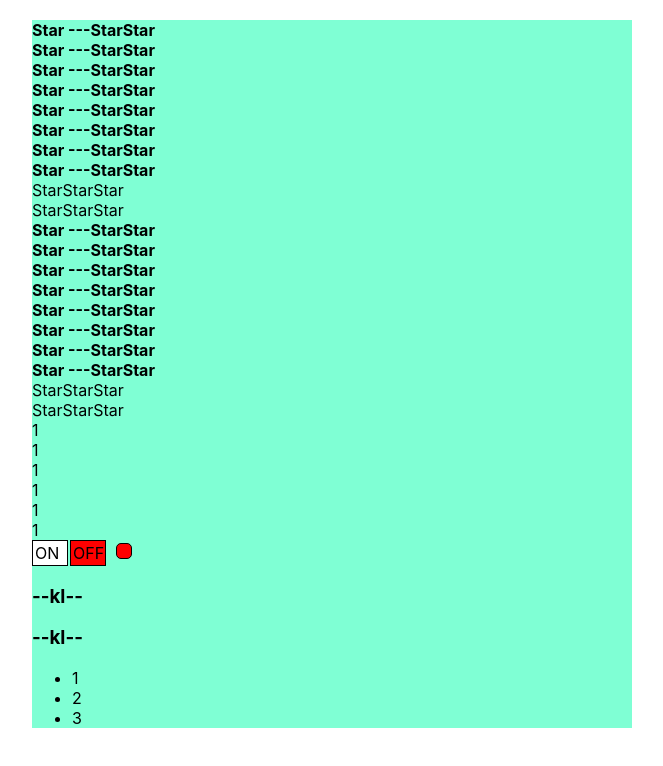
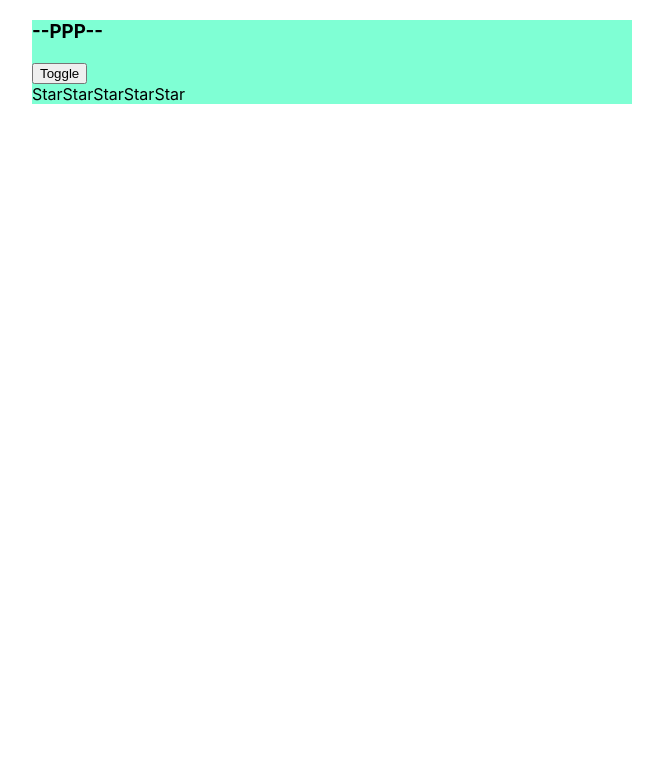
Before and after one commit to KombinatorVit/TempReactLearn, a React (Create React App) app: page / in a window 1280 px wide. Shown: the top 766 px of the page, without its empty margins (308-971 px from the left). Built offline with nearby package versions, Linux system fonts and the light colour scheme.

Commit message:
потихоньку оптимизирую

```diff
--- a/src/App.tsx
+++ b/src/App.tsx
@@ -11,8 +11,8 @@ import Accordion from './components/Accordion/Accordion';
 function App() {
 
     let [ratingValue, setRatingValue] = useState<0|1|2|3|4|5>(1)
-    let [collapsed, setControlledAccordionCollapsed] = useState<boolean>(false)
-    let [switchOn, setSwitchOn] = useState<boolean>(true)
+    // let [collapsed, setControlledAccordionCollapsed] = useState<boolean>(false)
+    // let [switchOn, setSwitchOn] = useState<boolean>(true)
 
     console.log('App rendering');
 
@@ -21,40 +21,33 @@ function App() {
         <div className={'App'}>
             {/*<PageTitle title={'PageTitle component'}/>*/}
             {/*<PageTitle title={'Main Text'}/>*/}
-            <Rating value={5}/>
-            <Rating value={3}/>
-            <Rating value={5}/>
-            {/*<UncontrolledAccordion title={'Users'} collapsed={collapsed}/>*/}
+            {/*<Rating value={5}/>*/}
+            {/*<Rating value={3}/>*/}
+            {/*<Rating value={5}/>*/}
             {/*<Rating value={ratingValue}/>*/}
+<UncontrolledAccordion title={'РРР'} />
+            <UncontrolledRating />
 
-
-            <Rating value={3} />
-
-
-            <div>1</div>
-            <div>1</div>
-            <div>1</div>
-            <div>1</div>
-            <div>1</div>
-            <div>1</div>
             {/*<UncontrilledOnOff on={switchOn} onChange={setSwitchOn}/>*/}
-            <OnOff on={false} />
-            <Accordion collapsed={true}/>
-            <Accordion collapsed={false}/>
+            {/*<OnOff on={false} />*/}
+            {/*<OnOff on={true} />*/}
+            {/*<OnOff on={false} />*/}
+            {/*<Accordion collapsed={true}/>*/}
+            {/*<Accordion collapsed={false}/>*/}
 
         </div>
     );
 }
 
 
-type PageTitlePropsType = {
-    title: string
-}
-
-function PageTitle(props: PageTitlePropsType) {
-    return (
-        <h1> {props.title}</h1>
-    );
-}
+// type PageTitlePropsType = {
+//     title: string
+// }
+//
+// function PageTitle(props: PageTitlePropsType) {
+//     return (
+//         <h1> {props.title}</h1>
+//     );
+// }
 
 export default App;
--- a/src/components/Accordion/Accordion.tsx
+++ b/src/components/Accordion/Accordion.tsx
@@ -43,7 +43,7 @@ type AccordionTitlePropsType = {
     title: string
 }
 
-function AccordionTitle(props: AccordionTitlePropsType){
+export function AccordionTitle(props: AccordionTitlePropsType){
     console.log('AccordionTitle rendering');
     return (
         <h3 >--{props.title}--</h3>
--- a/src/components/Accordion/UncontrolledAccordion.tsx
+++ b/src/components/Accordion/UncontrolledAccordion.tsx
@@ -1,36 +1,24 @@
 import React, {useState} from 'react';
-import { AccordionBody } from './Accordion';
+import { AccordionBody, AccordionTitle } from './Accordion';
 
 
 type AccordionPropsType = {
     title: string,
-    collapsed: boolean
 }
 
 function UncontrolledAccordion(props: AccordionPropsType) {
-    console.log( 'Accordion rendering');
     let [collapsed, setCollapsed] = useState(false)
 
     return <div>
-            <AccordionTitle title={props.title} onClick={()=> {setCollapsed(!collapsed)}}/>
-            {!props.collapsed && <AccordionBody />}
+            <AccordionTitle title={props.title} />
+        <button onClick={()=> { setCollapsed(!collapsed)}}>Toggle</button>
+            {collapsed && <AccordionBody />}
 
         </div>;
 
 }
 
-type AccordionTitlePropsType = {
-    title:string
-    onClick:()=>void
-}
 
-function AccordionTitle(props:AccordionTitlePropsType){
-    console.log('AccordionTitle rendering');
-return (
-    <h3 onClick={() =>{props.onClick()} }>--{props.title}--</h3>
-)
-
-}
 
 
 export default UncontrolledAccordion;
--- a/src/components/OnOff/OnOff.tsx
+++ b/src/components/OnOff/OnOff.tsx
@@ -8,7 +8,7 @@ type PropsType = {
 
 export const OnOff = (props: PropsType) => {
 
-
+let[on, setOn] = useState(false)
 
 
     const onStyle = {
@@ -17,7 +17,7 @@ export const OnOff = (props: PropsType) => {
         border: '1px solid black',
         display: 'inline-block',
         padding: '2px',
-        backgroundColor: props.on? 'green' : 'white'
+        backgroundColor: on? 'green' : 'white'
 
     };
     const offStyle = {
@@ -27,7 +27,7 @@ export const OnOff = (props: PropsType) => {
         display: 'inline-block',
         marginLeft: '2px',
         padding: '2px',
-        backgroundColor: props.on? 'white' : 'red'
+        backgroundColor: on? 'white' : 'red'
     };
     const indicatorStyle = {
         width: '10px',
@@ -37,14 +37,14 @@ export const OnOff = (props: PropsType) => {
         display: 'inline-block',
         marginLeft: '10px',
         padding: '2px',
-        backgroundColor: props.on? 'green' : 'red'
+        backgroundColor: on? 'green' : 'red'
 
     };
     return (
         <div>
 
-            <div style={onStyle}>ON</div>
-            <div style={offStyle} >OFF</div>
+            <div style={onStyle} onClick={()=> {setOn(true)}}>ON</div>
+            <div style={offStyle} onClick={()=> {setOn(false)}} >OFF</div>
             <div style={indicatorStyle} ></div>
         </div>
     );
```
